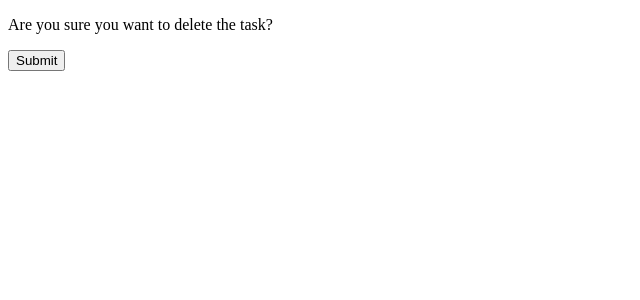
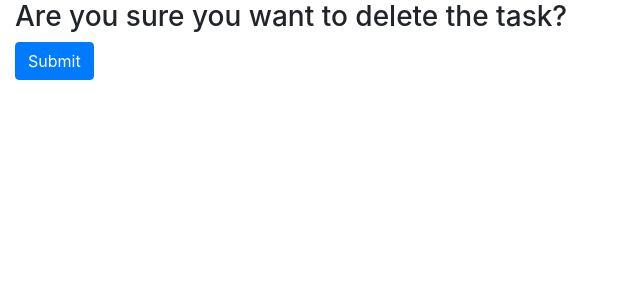
Before and after one commit to rajp13/TodolistApp, a Django app: page /delete/1 in a window 1280 px wide. Shown: the top 300 px of the page, without its empty margins (0-640 px from the left). Run offline with Django 3.2, Linux system fonts and the light colour scheme; data comes from the database, SQL or seed files in the repository; both versions use the stored data as it was after the commit; some libraries are stand-ins or nearby versions.

Commit message:
first commit

```diff
--- a/todoApp/static/todoApp/style.css
+++ b/todoApp/static/todoApp/style.css
@@ -10,6 +10,11 @@ th, td {
 }
 
 
+#btnAddTaskDiv {
+    text-align: center;
+    padding-bottom: 10px;
+}
+
 h1 {
     text-align: center;
 }
--- a/todoApp/templates/todoApp/add.html
+++ b/todoApp/templates/todoApp/add.html
@@ -2,6 +2,8 @@
 <html>
     <head>
         <title>Add a Task</title>
+        {% load static %}
+        <link rel="stylesheet" type="text/css" href="{% static 'todoApp/style.css' %}">
         <link rel="stylesheet" href="https://maxcdn.bootstrapcdn.com/bootstrap/4.0.0/css/bootstrap.min.css" integrity="sha384-Gn5384xqQ1aoWXA+058RXPxPg6fy4IWvTNh0E263XmFcJlSAwiGgFAW/dAiS6JXm" crossorigin="anonymous">
     </head>
     <body>
--- a/todoApp/templates/todoApp/content.html
+++ b/todoApp/templates/todoApp/content.html
@@ -15,7 +15,11 @@
 
         <h1>List of task todos</h1>
 
-        <a href="add/"><button type="button">Add Task</button></a>
+        <div class="container">
+            <div id="btnAddTaskDiv">
+                <a href="add/"><button id="btnAddTask" type="button" class="btn btn-primary">Add Task</button></a>
+            </div>
+        </div>
 
         <div class="container">
             <div class="col-md-12">
--- a/todoApp/templates/todoApp/delete.html
+++ b/todoApp/templates/todoApp/delete.html
@@ -7,10 +7,17 @@
 <!-- Pratice using the layout HTML -->
 
 {% block body %}
+
     <form method="POST">
         {% csrf_token %}
-        <p>Are you sure you want to delete the task?</p>
-        <input type="submit">
+        <div class="col justify-content-center">
+            <h3>Are you sure you want to delete the task?</h3>
+        </div>
+        <!-- <input type="submit"> -->
+        <div class="col justify-content-center">
+            <button type="submit" class="btn btn-primary">Submit</button>
+        </div>
+
     </form>
 
 {% endblock %}
--- a/todoApp/templates/todoApp/layout.html
+++ b/todoApp/templates/todoApp/layout.html
@@ -2,6 +2,7 @@
 <html lang="en">
     <head>
         <title>Tasks</title>
+        <link rel="stylesheet" href="https://maxcdn.bootstrapcdn.com/bootstrap/4.0.0/css/bootstrap.min.css" integrity="sha384-Gn5384xqQ1aoWXA+058RXPxPg6fy4IWvTNh0E263XmFcJlSAwiGgFAW/dAiS6JXm" crossorigin="anonymous">
     </head>
     <body>
 
```
Also changed, not shown: db.sqlite3.
